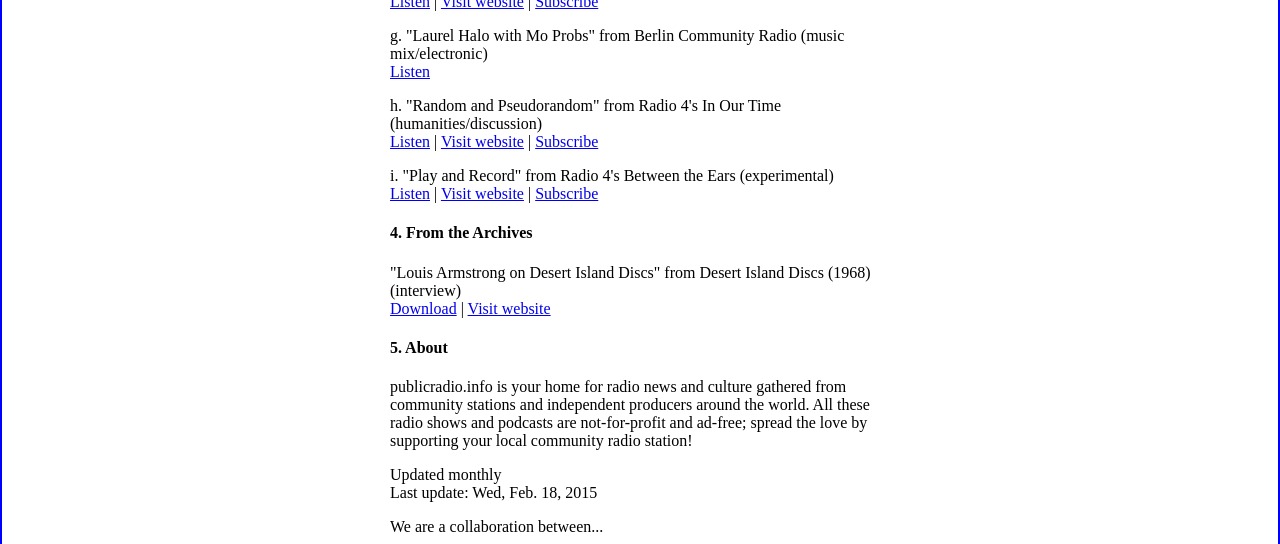
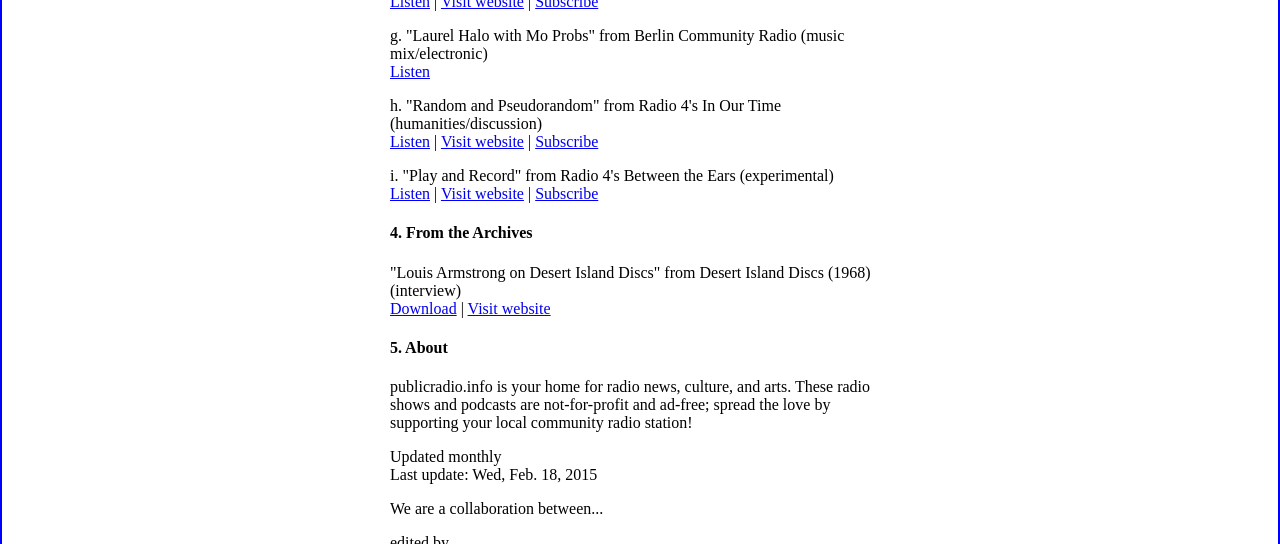
Before and after one commit to radioopensource/dotinfo, a Jekyll site: the page built from index.html, in a window 1280 px wide and 900 px high, scrolled down 1402 px, cut to the strip 0-544 px from the top of the window. Built offline with Jekyll 4.4.1, drawn with Linux system fonts in a browser that asks for light colours.

Commit message:
edited summary

```diff
--- a/_data/meta.yml
+++ b/_data/meta.yml
@@ -1,7 +1,6 @@
 description: >
-  publicradio.info is your home for radio news and
-  culture gathered from community stations and independent
-  producers around the world. All these radio shows and
+  publicradio.info is your home for radio news,
+  culture, and arts. These radio shows and
   podcasts are not-for-profit and ad-free; spread the love
   by supporting your local community radio station!
 last_update: Wed, Feb. 18, 2015
```
